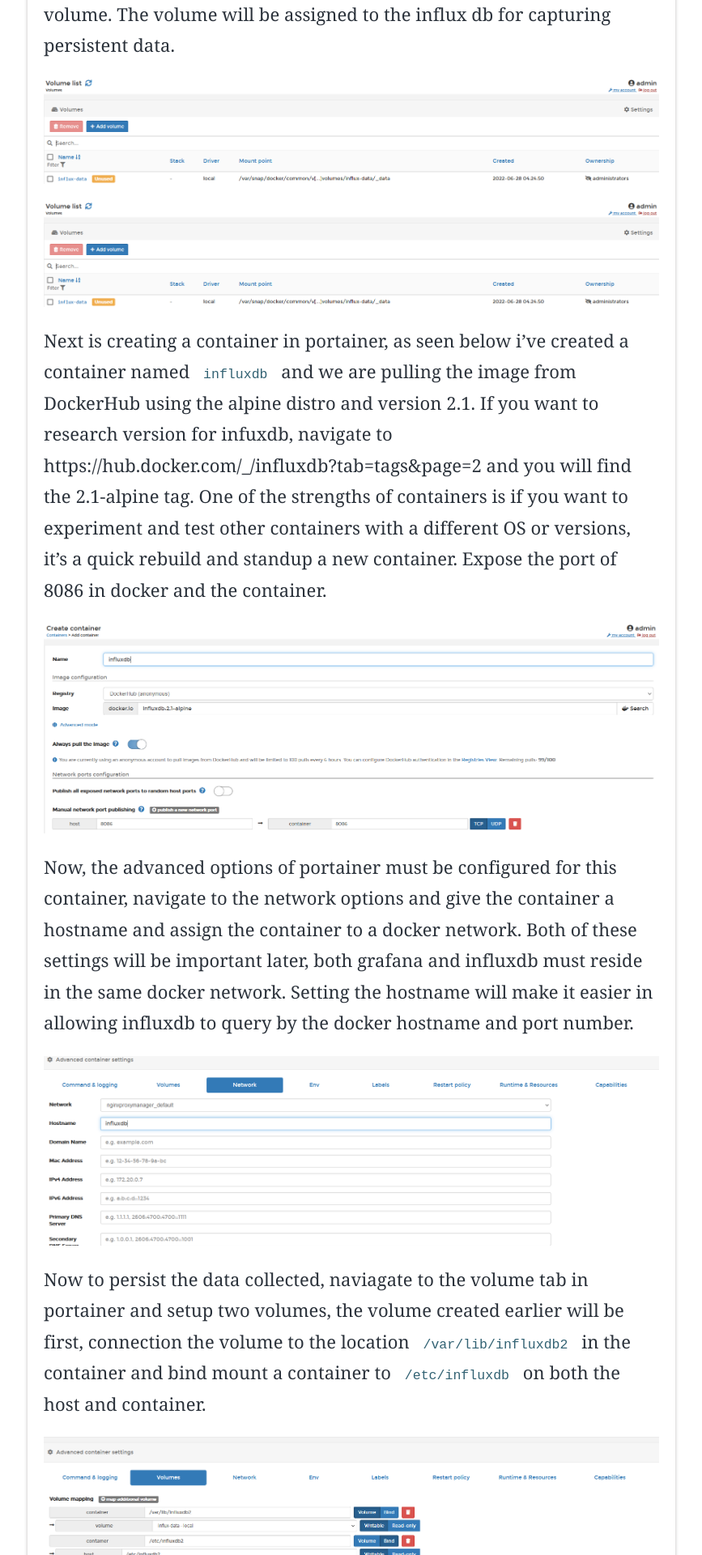
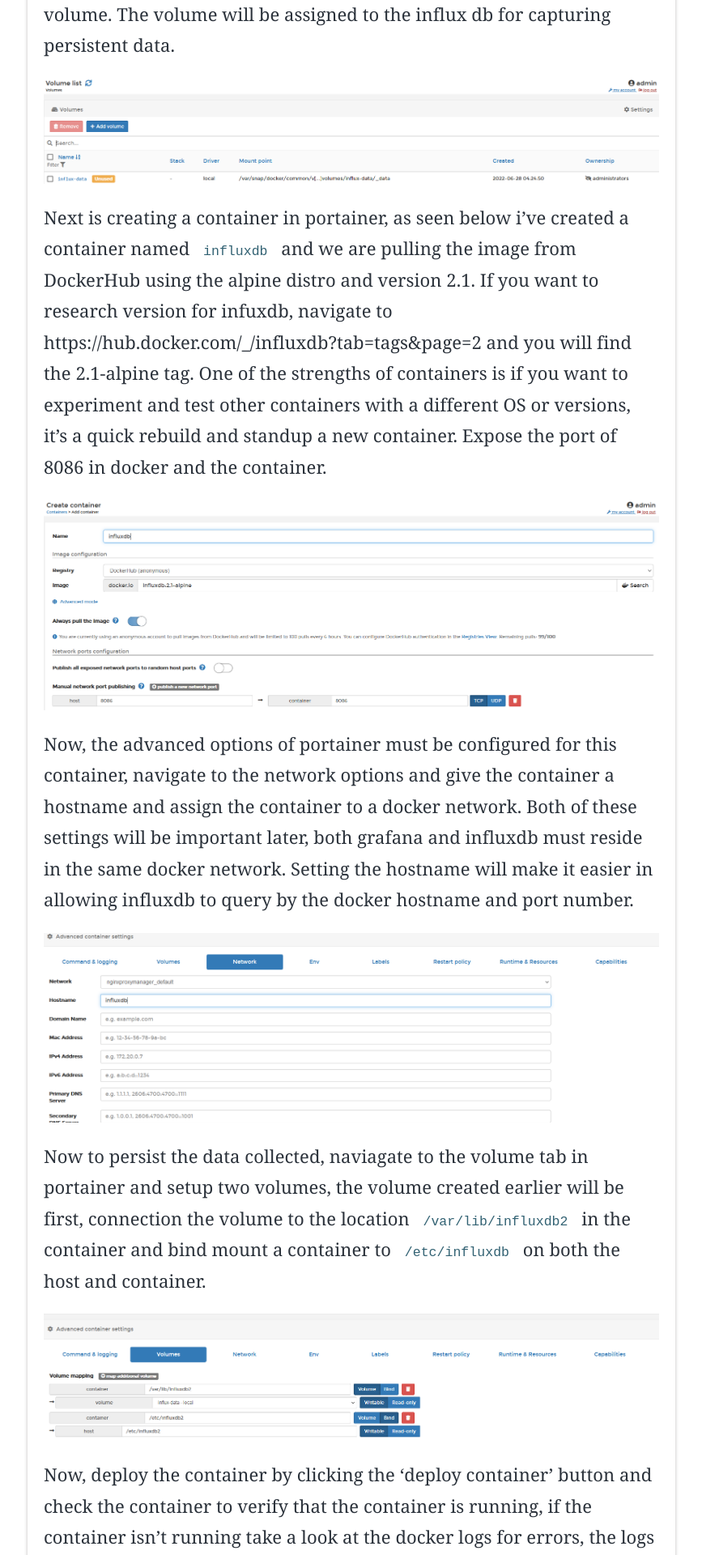
Before and after one commit to scottiepowell/gh-pages-blog.github.io, a Jekyll site: the page built from _posts/2022-06-27-grafana-docker-compose.md, in a window 1280 px wide. Shown: the part 2007-3927 px from the top of the page at 81% size, without its empty margins (206-1073 px from the left). Built offline with Jekyll 4.4.1, drawn with Linux system fonts in a browser that asks for light colours; some web fonts are replaced; comment, search, counter and statistics services are not loaded.

Commit message:
Update 2022-06-27-grafana-docker-compose.md

```diff
--- a/_posts/2022-06-27-grafana-docker-compose.md
+++ b/_posts/2022-06-27-grafana-docker-compose.md
@@ -25,17 +25,15 @@ First thing is to install the influxdb on docker, i'm going to use portainer, po
 
 First thing, navigate to the volume tab in portainer and create a new volume.  The volume will be assigned to the influx db for capturing persistent data.
 
-![Create a volume in portainer](./assets/img/posts/2022-06-27/port-vol-create.PNG)
-
 <center><img src='/assets/img/posts/2022-06-27/port-vol-create.PNG'></center>
 
 Next is creating a container in portainer, as seen below i've created a container named `influxdb` and we are pulling the image from DockerHub using the alpine distro and version 2.1.  If you want to research version for infuxdb, navigate to https://hub.docker.com/_/influxdb?tab=tags&page=2 and you will find the 2.1-alpine tag.  One of the strengths of containers is if you want to experiment and test other containers with a different OS or versions, it's a quick rebuild and standup a new container.  Expose the port of 8086 in docker and the container.
 
-![Container image settings](https://github.com/scottiepowell/gh-pages-blog.github.io/blob/main/assets/img/posts/2022-06-27/port-img-net.PNG)
+<center><img src='/assets/img/posts/2022-06-27/port-img-net.PNG'></center>
 
 Now, the advanced options of portainer must be configured for this container, navigate to the network options and give the container a hostname and assign the container to a docker network.  Both of these settings will be important later, both grafana and influxdb must reside in the same docker network.  Setting the hostname will make it easier in allowing influxdb to query by the docker hostname and port number.
 
-![Container network settings](https://github.com/scottiepowell/gh-pages-blog.github.io/blob/main/assets/img/posts/2022-06-27/port-net-settings.PNG)
+<center><img src='/assets/img/posts/2022-06-27/port-net-settings.PNG'></center>
 
 Now to persist the data collected, naviagate to the volume tab in portainer and setup two volumes, the volume created earlier will be first, connection the volume to the location `/var/lib/influxdb2` in the container and bind mount a container to `/etc/influxdb` on both the host and container.
 
```
